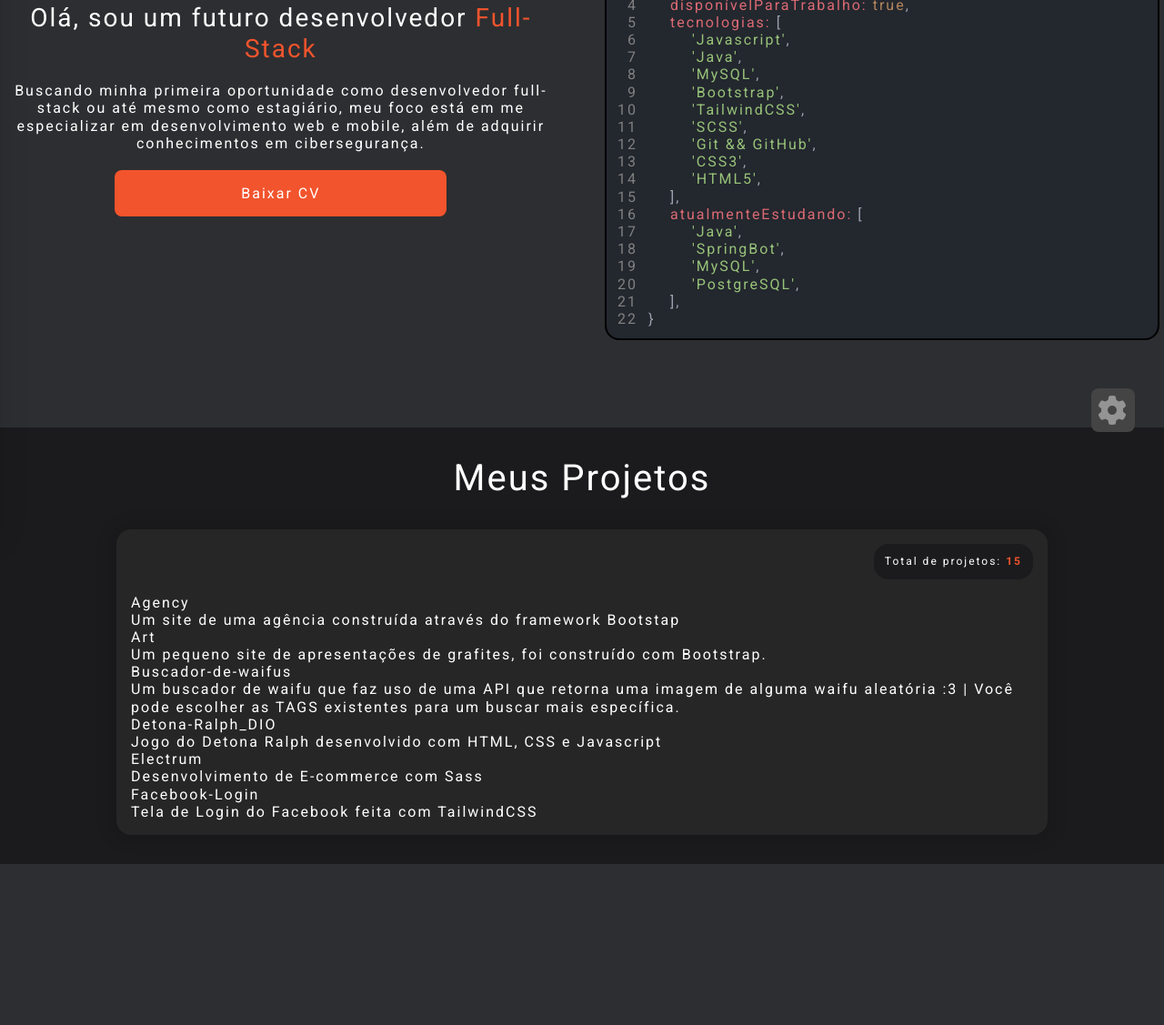
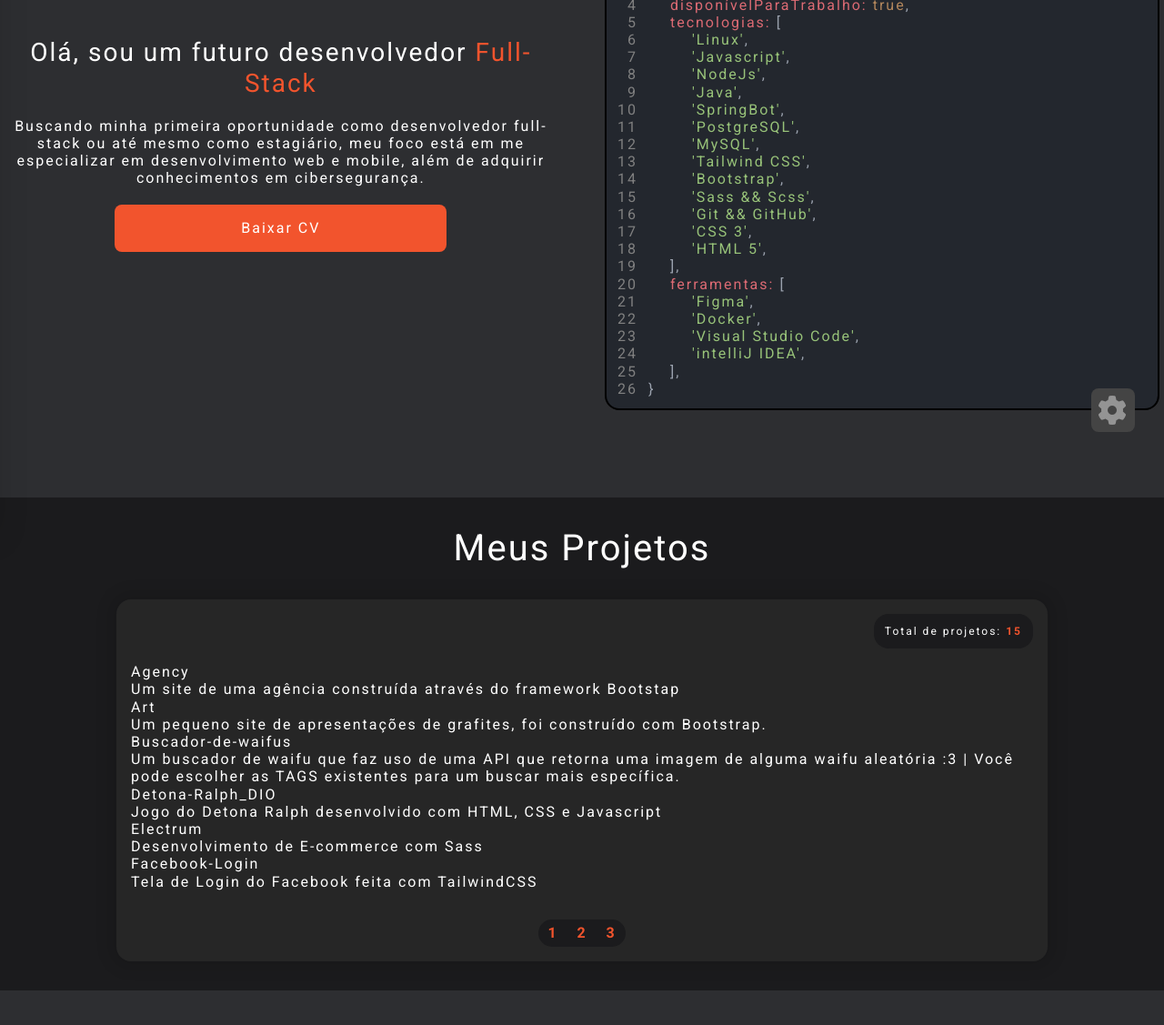
Before and after one commit to Ruan-Moraes/Portifolio-V1, a website with bundled scripts: page index.html in a window 1280 px wide. Shown: the part 293-1420 px from the top of the page at 91% size. Built offline with nearby package versions, Linux system fonts and the light colour scheme.

Commit message:
DESENVOLVIDO LÓGICA PARA INSERÇÃO DE PROJETOS NO DOM E CRIADO LÓGICA PARA PAGINAÇÃO

```diff
--- a/assets/js/script.js
+++ b/assets/js/script.js
@@ -2,7 +2,7 @@
 
 import { repos } from './repositoriesJson.js';
 
-// * Garante que o código só será266,666666667 executado após o carregamento do conteúdo da página
+// * Garante que o código só será executado após o carregamento do conteúdo da página
 window.addEventListener('DOMContentLoaded', () => {
   // * Inicializar a biblioteca AOS
   AOS.init();
@@ -140,19 +140,24 @@ window.addEventListener('DOMContentLoaded', () => {
     }
   });
 
-  // * Buscar meus projetos no GitHub atráves da API do GitHub
+  // * Buscar meus projetos no GitHub atráves da API do GitHub e inserir no DOM
   (async function fetchGitHubAPI() {
     try {
       // const ruanMoraesRepositories = await fetch(
       //   'https://api.github.com/users/ruan-moraes/repos?type=owner'
-      // ).then((response) => response.json());
+      // )
+      //   .then((response) => response.json())
+      //   .then((response) =>
+      //     response.filter((repository) => repository.has_pages === true)
+      //   );
+
       // ! Código acima comentado para evitar requisições desnecessárias à API do GitHub
       const ruanMoraesRepositoriesJson = repos;
       const repositoriesThatHavePages = ruanMoraesRepositoriesJson.filter(
         (repo) => repo.has_pages === true
       );
 
-      insertProjectsIntoDOM(repositoriesThatHavePages); // * TODO: Continuar a partir daqui
+      insertProjectsIntoDOM(repositoriesThatHavePages); // * Continuar apartir daqui
     } catch (error) {
       errorGitHubAPI();
 
@@ -163,6 +168,8 @@ window.addEventListener('DOMContentLoaded', () => {
   })();
 
   function insertProjectsIntoDOM(repositoriesThatHavePages) {
+    loadingProjects();
+
     const totalProjectsPerPage = 6;
     const totalPages = calculateTotalPages(
       totalProjectsPerPage,
@@ -171,6 +178,7 @@ window.addEventListener('DOMContentLoaded', () => {
 
     insertProjectsCounter(repositoriesThatHavePages);
     createPagesIndexes(totalPages);
+    createPagination(totalPages);
 
     const projectsGroups = separateProjectsIntoGroups(
       totalProjectsPerPage,
@@ -178,8 +186,15 @@ window.addEventListener('DOMContentLoaded', () => {
       repositoriesThatHavePages
     );
 
+    loadingProjects(false);
+
     insertProjects(projectsGroups);
     whichPageToDisplay();
+  }
+
+  function loadingProjects(isLoading = true) {
+    // TODO: Implementar um loading enquanto os projetos são carregado/
+    // ! Código não pode sobrescrever o conteúdo do HTML, pois acarretará em um erro no DOM e os projetos não serão inseridos
   }
 
   function calculateTotalPages(
@@ -204,6 +219,19 @@ window.addEventListener('DOMContentLoaded', () => {
       page.setAttribute('id', `projectsPage${i + 1}`);
 
       projectsItems.appendChild(page);
+    }
+  }
+
+  function createPagination(totalPages) {
+    const projectsPagination = document.querySelector('.projects__pagination');
+
+    for (let i = 0; i < totalPages; i++) {
+      const page = document.createElement('div');
+      page.classList.add('projects__paginationItem');
+      page.setAttribute('id', `projectsPage${i + 1}Button`);
+      page.innerHTML = i + 1;
+
+      projectsPagination.appendChild(page);
     }
   }
 
@@ -233,7 +261,9 @@ window.addEventListener('DOMContentLoaded', () => {
       const projectsPage = projectsPages[i];
       const projectsGroup = projectsGroups[i];
 
-      projectsGroup.forEach((project) => {
+      for (let i = 0; i < projectsGroup.length; i++) {
+        const project = projectsGroup[i];
+
         const projectElement = document.createElement('div');
         projectElement.classList.add('project__card');
         projectElement.setAttribute('data-aos', 'fade-up');
@@ -249,7 +279,7 @@ window.addEventListener('DOMContentLoaded', () => {
         `;
 
         projectsPage.appendChild(projectElement);
-      });
+      }
     }
 
     disablePagesDisplays();
@@ -258,26 +288,40 @@ window.addEventListener('DOMContentLoaded', () => {
   function disablePagesDisplays() {
     const projectsPages = document.querySelectorAll('.projects__page');
 
-    projectsPages.forEach((page) => {
-      page.classList.add('projects__IsNotDisplayed');
-    });
+    for (let i = 1; i < projectsPages.length; i++) {
+      projectsPages[i].classList.add('projects__IsNotDisplayed');
     }
-
-  function whichPageToDisplay() {
-    const projectsPages = document.querySelectorAll('.projects__page');
 
     projectsPages[0].classList.remove('projects__IsNotDisplayed');
     projectsPages[0].classList.add('projects__pageIsDisplayed');
   }
 
+  function whichPageToDisplay() {
+    const projectsPages = document.querySelectorAll('.projects__page');
+    const projectsPagination = document.querySelectorAll(
+      '.projects__paginationItem'
+    );
+
+    for (let i = 0; i < projectsPagination.length; i++) {
+      projectsPagination[i].addEventListener('click', () => {
+        for (let i = 0; i < projectsPages.length; i++) {
+          projectsPages[i].classList.remove('projects__pageIsDisplayed');
+          projectsPages[i].classList.add('projects__IsNotDisplayed');
+        }
+
+        projectsPages[i].classList.remove('projects__IsNotDisplayed');
+        projectsPages[i].classList.add('projects__pageIsDisplayed');
+      });
+    }
+  }
+
   function errorGitHubAPI() {
-    const projectsItems = document.querySelector('.projects__contents');
+    const projectsContents = document.querySelector('.projects__contents');
 
     const errorMessage =
       '<h3>Ocorreu um problema ao tentar carregar projetos do GitHub! Por favor, tente mais tarde.</h3>';
     const errorIcon = '<i class="fas fa-exclamation-triangle"></i>';
 
-    projectsItems.innerHTML = `<div class="error">${errorIcon} ${errorMessage}</div>`;
-    projectsItems.style.display = 'block';
+    projectsContents.innerHTML = `<div class="error">${errorIcon} ${errorMessage}</div>`;
   }
 });
--- a/assets/scss/2-layouts/main/secTwo/_projects__contents.scss
+++ b/assets/scss/2-layouts/main/secTwo/_projects__contents.scss
@@ -5,6 +5,9 @@
   max-width: 64rem;
   width: 100%;
   padding: 1rem;
+  display: flex;
+  flex-direction: column;
+  gap: 2rem;
   border-radius: 1rem;
   background-color: #262626;
   box-shadow: 0 0 1rem 0.5rem rgba(0, 0, 0, 0.1);
@@ -16,19 +19,19 @@
 
     #{$self}__projectAccountant {
       width: max-content;
-      align-self: flex-end;
-      background-color: variables.$tertiary-color;
       padding: 0.75rem;
       font-size: 0.75rem;
-      border-radius: 1rem;
       -webkit-border-radius: 1rem;
       -moz-border-radius: 1rem;
       -ms-border-radius: 1rem;
       -o-border-radius: 1rem;
+      border-radius: 1rem;
+      background-color: variables.$tertiary-color;
+      align-self: flex-end;
 
       strong {
+        font-weight: 700;
         color: variables.$color-link;
-        font-weight: 700;
       }
     }
 
@@ -43,4 +46,32 @@
       gap: 1rem;
     }
   }
+
+  .projects__pagination {
+    display: flex;
+    justify-content: center;
+
+    div {
+      padding: 0.35rem 0.65rem;
+      font-weight: 700;
+      color: variables.$color-link;
+      background-color: variables.$tertiary-color;
+      cursor: pointer;
+      transition: background-color 0.3s, color 0.3s;
+      &:hover {
+        color: variables.$tertiary-color;
+        background-color: variables.$color-link;
+      }
+
+      &:first-child {
+        border-top-left-radius: 1rem;
+        border-bottom-left-radius: 1rem;
+      }
+
+      &:last-child {
+        border-top-right-radius: 1rem;
+        border-bottom-right-radius: 1rem;
+      }
+    }
+  }
 }
--- a/index.html
+++ b/index.html
@@ -110,6 +110,10 @@
                 <span>20</span>
                 <span>21</span>
                 <span>22</span>
+                <span>23</span>
+                <span>24</span>
+                <span>25</span>
+                <span>26</span>
               </div>
               <div class="code__content">
                 <div>
@@ -142,37 +146,14 @@
                   <span class="code__properties">tecnologias:</span>
                   <span class="code__brackets">[</span>
                   <span class="code__values--block"
+                    >'Linux'<span class="code__commas">,</span></span
+                  >
+                  <span class="code__values--block"
                     >'Javascript'<span class="code__commas">,</span></span
                   >
                   <span class="code__values--block"
-                    >'Java'<span class="code__commas">,</span></span
+                    >'NodeJs'<span class="code__commas">,</span></span
                   >
-                  <span class="code__values--block"
-                    >'MySQL'<span class="code__commas">,</span></span
-                  >
-                  <span class="code__values--block"
-                    >'Bootstrap'<span class="code__commas">,</span></span
-                  >
-                  <span class="code__values--block"
-                    >'TailwindCSS'<span class="code__commas">,</span></span
-                  >
-                  <span class="code__values--block"
-                    >'SCSS'<span class="code__commas">,</span></span
-                  >
-                  <span class="code__values--block"
-                    >'Git && GitHub'<span class="code__commas">,</span></span
-                  >
-                  <span class="code__values--block"
-                    >'CSS3'<span class="code__commas">,</span></span
-                  >
-                  <span class="code__values--block"
-                    >'HTML5'<span class="code__commas">,</span></span
-                  >
-                  <span class="code__brackets">],</span>
-                </p>
-                <p>
-                  <span class="code__properties">atualmenteEstudando:</span>
-                  <span class="code__brackets">[</span>
                   <span class="code__values--block"
                     >'Java'<span class="code__commas">,</span></span
                   >
@@ -180,10 +161,48 @@
                     >'SpringBot'<span class="code__commas">,</span></span
                   >
                   <span class="code__values--block"
+                    >'PostgreSQL'<span class="code__commas">,</span></span
+                  >
+                  <span class="code__values--block"
                     >'MySQL'<span class="code__commas">,</span></span
                   >
                   <span class="code__values--block"
-                    >'PostgreSQL'<span class="code__commas">,</span></span
+                    >'Tailwind CSS'<span class="code__commas">,</span></span
+                  >
+                  <span class="code__values--block"
+                    >'Bootstrap'<span class="code__commas">,</span></span
+                  >
+
+                  <span class="code__values--block"
+                    >'Sass && Scss'<span class="code__commas">,</span></span
+                  >
+                  <span class="code__values--block"
+                    >'Git && GitHub'<span class="code__commas">,</span></span
+                  >
+                  <span class="code__values--block"
+                    >'CSS 3'<span class="code__commas">,</span></span
+                  >
+                  <span class="code__values--block"
+                    >'HTML 5'<span class="code__commas">,</span></span
+                  >
+                  <span class="code__brackets">],</span>
+                </p>
+                <p>
+                  <span class="code__properties">ferramentas:</span>
+                  <span class="code__brackets">[</span>
+                  <span class="code__values--block"
+                    >'Figma'<span class="code__commas">,</span></span
+                  >
+                  <span class="code__values--block"
+                    >'Docker'<span class="code__commas">,</span></span
+                  >
+                  <span class="code__values--block"
+                    >'Visual Studio Code'<span class="code__commas"
+                      >,</span
+                    ></span
+                  >
+                  <span class="code__values--block"
+                    >'intelliJ IDEA'<span class="code__commas">,</span></span
                   >
                   <span class="code__brackets">],</span>
                 </p>
@@ -202,9 +221,11 @@
           </div>
           <div class="projects__contents">
             <div class="projects__pagesContainer">
-              <div id="projectAccountant" class="projects__projectAccountant">
-
-              </div>
+              <div
+                id="projectAccountant"
+                class="projects__projectAccountant"
+              ></div>
+              <!-- TODO: Criar uma div de projetos -->
             </div>
             <div class="projects__pagination"></div>
           </div>
--- a/package.json
+++ b/package.json
@@ -6,7 +6,7 @@
   "scripts": {
     "build": "sass ./assets/scss/build.scss:./assets/css/styles.css --watch",
     "buildGulp": "gulp scss",
-    "sortProperties": "stylelint \"./assets/scss/*.scss\" --fix"
+    "sortProperties": "stylelint \"./assets/scss/**/*.scss\" --fix"
   },
   "keywords": [],
   "author": "Ruan Moraes Santos Barbosa",
```
Also changed, not shown: assets/css/styles.css, 1 other file. Lines whose indentation alone changed are shown as unchanged.
